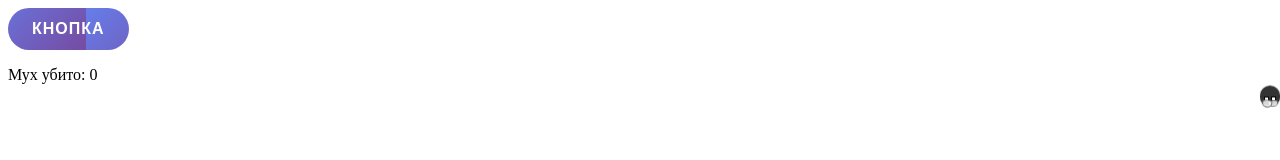
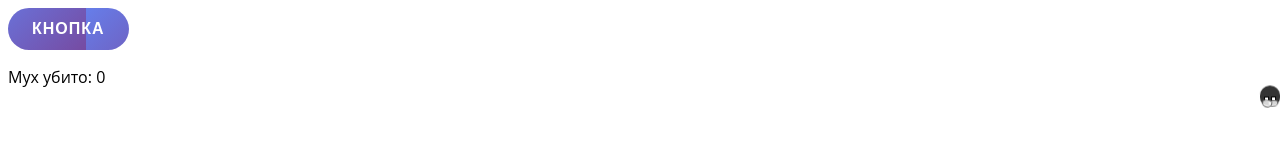
Before and after one commit to SGRashid/jumbo-pizza, a React (Vite) app: page / in a window 1280 px wide. Shown: the top 160 px of the page. Built offline with nearby package versions, Linux system fonts and the light colour scheme.

Commit message:
добавил шрифты

```diff
--- a/src/index.css
+++ b/src/index.css
@@ -1,7 +1,12 @@
 :root {
+    --font: 'Open Sans', sans-serif;
     --primary-color: #FE724C;
     --text-color: #000000;
     --text-secondary-color: #5b5b5E;
     --white-color: #FFFFFF;
     --separator-color: #D4D6E0;
 }
+
+body {
+    font-family: 'Open Sans', sans-serif;
+}
```
